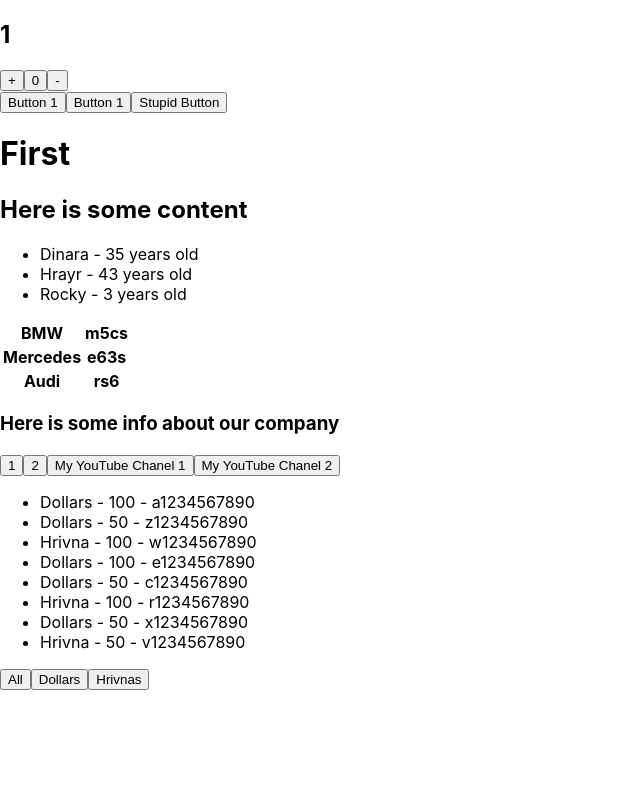
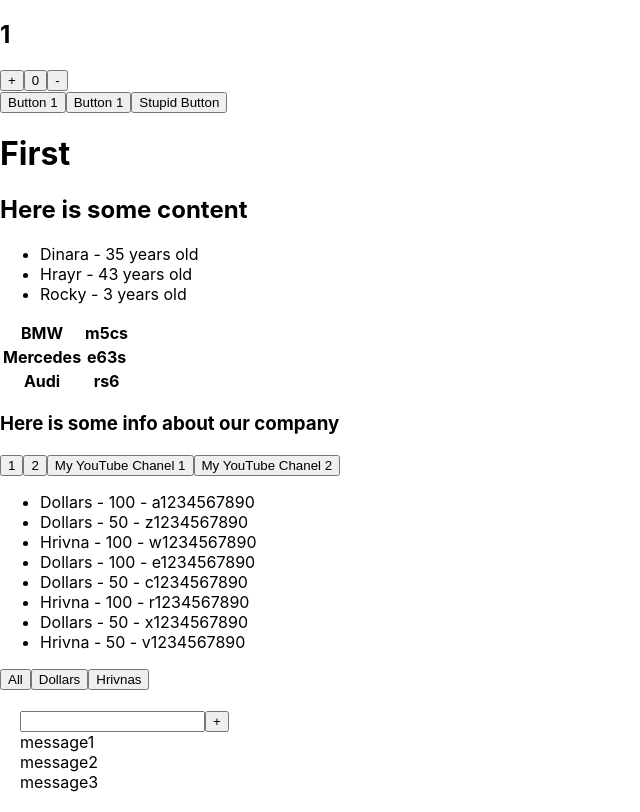
Before and after one commit to Dinara1989/Tasks, a React (Create React App) app: page / in a window 1280 px wide. Shown: the whole page, without its empty margins (0-640 px from the left). Built offline with nearby package versions, Linux system fonts and the light colour scheme.

Commit message:
generic button and generic input

```diff
--- a/src/App.tsx
+++ b/src/App.tsx
@@ -1,4 +1,3 @@
-import React, {useState} from 'react';
 import Header from "./site/Header";
 import Body from "./site/Body";
 import Footer from "./site/Footer";
@@ -6,12 +5,15 @@ import Map from "./components/Map";
 import Button from "./components/Button";
 import Filter from "./components/filter/Filter";
 import Hook from "./components/Hook";
+import FullInput from "./components/inputUni/FullInput";
+import React, {useState} from "react";
 
 const students = [
   {id: 1, name:'Dinara', age: 35},
   {id: 2, name:'Hrayr', age: 43},
   {id: 3, name:'Rocky', age: 3}
 ]
+
 const App = () => {
   const myFirstSubscriber = () => {
       console.log('Hello, Im Dinara')
@@ -54,6 +56,7 @@ const App = () => {
           <button onClick={(event) => onClickHandler('Dinara')}> My YouTube Chanel 1</button>
           <button onClick={(event) => onClickHandler('Hro')}>My YouTube Chanel 2</button>
           <Filter />
+          <FullInput />
       </div>
   );
 };
--- /dev/null
+++ b/src/components/inputUni/FullInput.tsx
@@ -0,0 +1,35 @@
+import React, {useState} from 'react';
+import InputUni from "./InputUni";
+import UniButton from "./UniButton";
+//Загальний input
+
+const FullInput = () => {
+    let [message, setMessage] = useState([
+        {message: 'message1'},
+        {message: 'message2'},
+        {message: 'message3'}
+    ])
+    let [title, setTitle] = useState('')
+    const addMessage = (title:string) => {
+        setMessage([{message: title}, ...message])
+    }
+    const callBackButtonHandler = ()=>{
+        addMessage(title)
+        setTitle('')
+    }
+    return (
+        <div style={{margin: "20px 20px"}}>
+            <InputUni setTitle={setTitle} title={title}/>
+            <UniButton name={'+'} callBack={callBackButtonHandler}/>
+            {message.map( (el, index:number) =>{
+                return (
+                    <div key={index}>
+                        {el.message}
+                    </div>
+                )
+            })}
+        </div>
+    );
+};
+
+export default FullInput;
--- /dev/null
+++ b/src/components/inputUni/InputUni.tsx
@@ -0,0 +1,18 @@
+import React, {ChangeEvent, useState} from 'react';
+//універсальний input
+type InputPropsType = {
+    setTitle: (title:string)=> void
+    title: string
+}
+const InputUni = (props:InputPropsType) => {
+    //в input завжди лежить строка, навіть якщо представлена цифрами, тому в ініціл. стейті пуста строка
+    let[title, setTitle]=useState('')
+    const onChangeInputHandler = (event: ChangeEvent<HTMLInputElement>) => {
+        props.setTitle(event.currentTarget.value)
+    }
+    return (
+        <input value={props.title} onChange={onChangeInputHandler}/>
+    );
+};
+
+export default InputUni;
--- /dev/null
+++ b/src/components/inputUni/UniButton.tsx
@@ -0,0 +1,18 @@
+import React from 'react';
+//універсальний button
+type ButtonPropsType = {
+    name:string,
+    callBack: ()=>void
+}
+
+const UniButton = (props:ButtonPropsType) => {
+
+    const onClickButtonHandler = () => {
+        props.callBack();
+    }
+    return (
+        <button onClick={onClickButtonHandler}>{props.name}</button>
+    );
+};
+
+export default UniButton;
```
